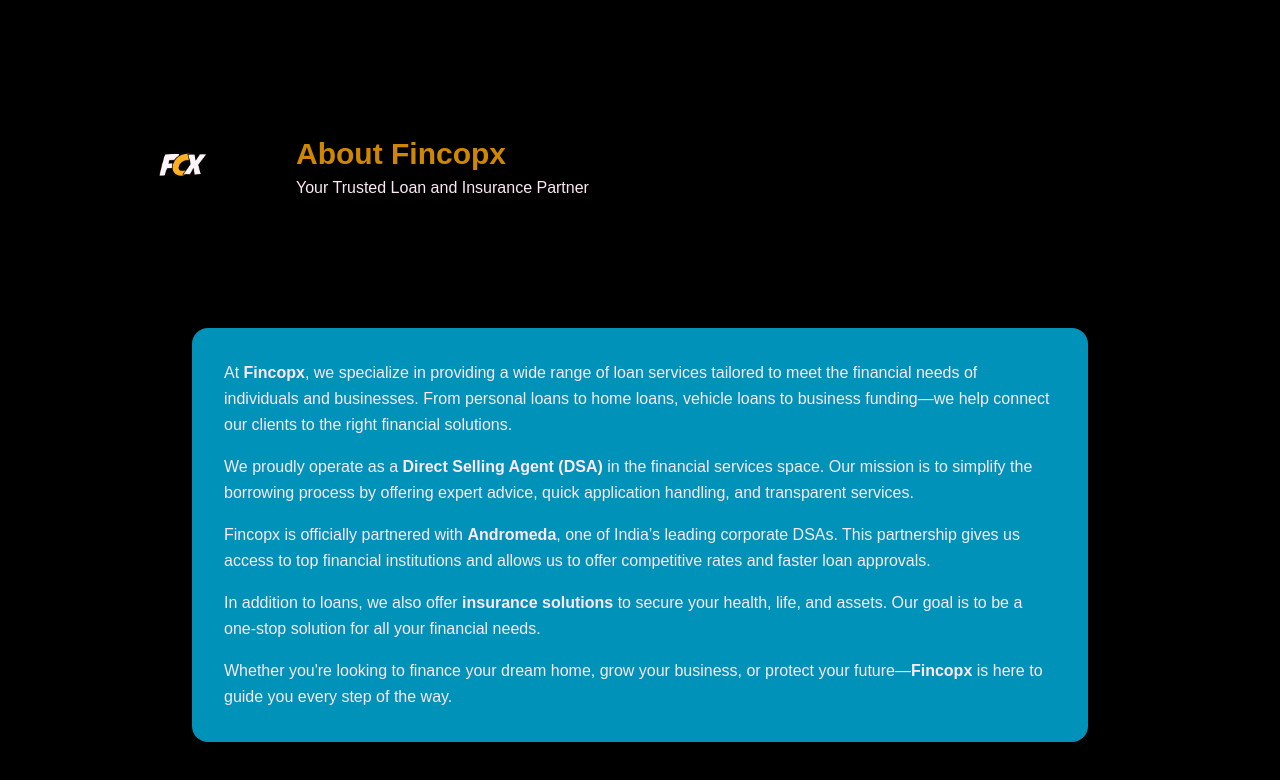
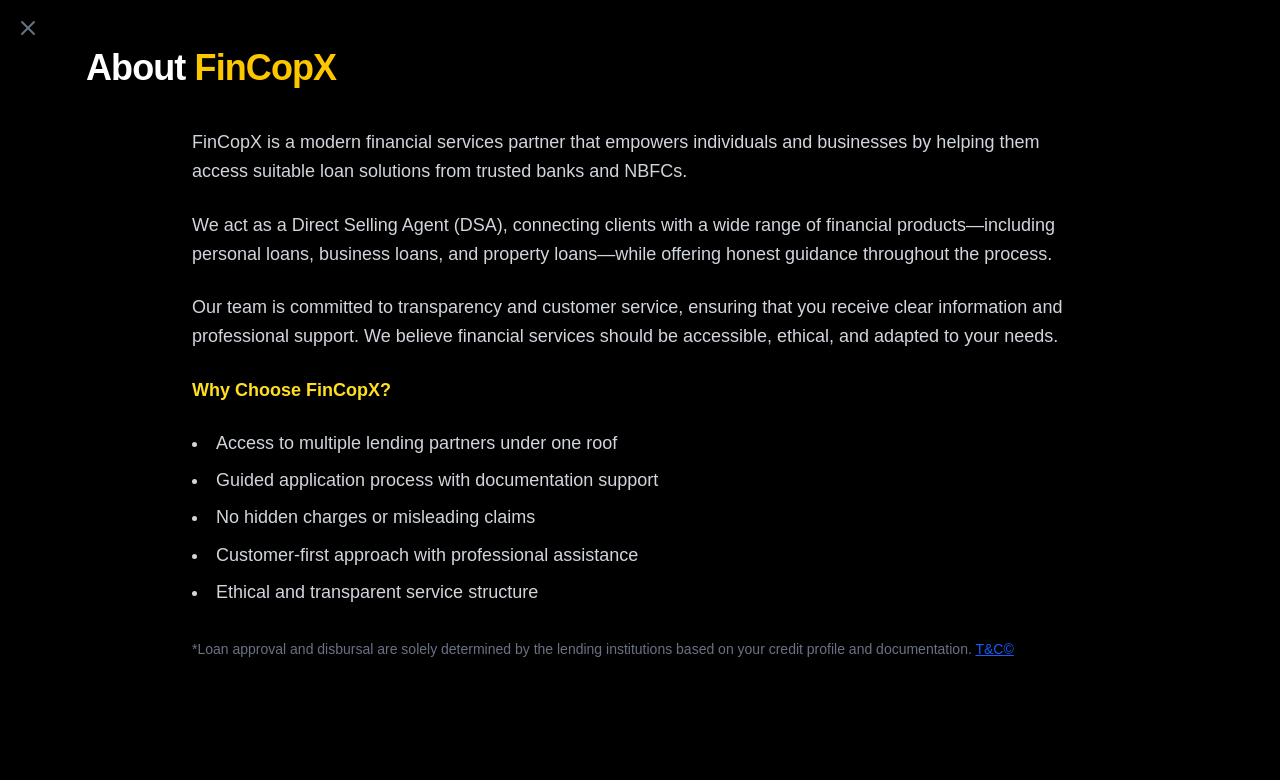
Before and after one commit to sanjeevdubey1/waltefin, a React (Vite) app: page /aboutus in a window 1280 px wide. Shown: the top 780 px of the page. Built offline with nearby package versions, Linux system fonts and the light colour scheme; a web font is replaced by a local one.

Commit message:
new changes t header

```diff
--- a/src/components/HeroSection.jsx
+++ b/src/components/HeroSection.jsx
@@ -1,4 +1,4 @@
-import React from 'react';
+import React, { useEffect } from 'react';
 import { useNavigate } from 'react-router-dom';
 import { Header } from './Header';
 import Services from './Services';
@@ -6,6 +6,13 @@
 
 export const HeroSection = () => {
   const navigate = useNavigate();
+
+  useEffect(() => {
+    if (window.location.hash) {
+      window.scrollTo({ top: 0, behavior: 'auto' });
+      history.replaceState(null, '', window.location.pathname);
+    }
+  }, []);
 
   return (
     <div>
@@ -18,39 +25,51 @@
         className="relative bg-[url('https://images.unsplash.com/photo-1597773150796-e5c14ebecbf5?q=80&w=2070&auto=format&fit=crop&ixlib=rb-4.1.0&ixid=M3wxMjA3fDB8MHxwaG90by1wYWdlfHx8fGVufDB8fHx8fA%3D%3D')] bg-cover bg-center h-screen w-full"
       >
         <div className="absolute inset-0 bg-black/60 flex flex-col items-center justify-center text-center px-6">
-          <h1 className="text-white text-4xl sm:text-5xl font-bold mb-4">Welcome to FinCopX</h1>
-          <p className="text-white text-base sm:text-xl mb-8 max-w-3xl font-mono">
-            Your Trusted Partner for Property, Business & Personal Loans
+          <h1 className="text-white text-4xl sm:text-5xl font-bold mb-3 leading-tight">
+            Loans Made Simple with <span className="text-yellow-400">FinCopX</span>
+          </h1>
+          <p className="text-yellow-100 text-lg sm:text-xl mb-4 font-medium">
+            Simplifying your path to Property, Business & Personal Loans
+          </p>
+          <p className="text-white text-base sm:text-lg mb-8 max-w-2xl font-mono">
+            Get expert guidance and access to multiple lenders under one roof. No false promises—just clarity and assistance.
           </p>
           <div className="flex flex-col sm:flex-row gap-4">
             <button
               onClick={() => navigate('/apply')}
-              className="bg-yellow-500 hover:bg-yellow-600 text-black font-semibold px-6 sm:px-8 py-2 sm:py-3 rounded-full text-sm sm:text-base"
+              className="bg-yellow-500 hover:bg-yellow-600 text-black font-bold px-6 sm:px-8 py-3 rounded-full text-sm sm:text-base shadow-lg transition"
             >
               Apply Now
             </button>
+             <a
+              href="tel:+919876543210"
+              className="bg-transparent border border-yellow-400 text-yellow-400 hover:bg-yellow-500 hover:text-black font-semibold px-6 sm:px-8 py-3 rounded-full text-sm sm:text-base transition"
+            >
+              Talk to Us
+            </a>
             <button
               onClick={() => navigate('/emi-calculator')}
-              className="bg-white hover:bg-gray-200 text-black font-semibold px-6 sm:px-8 py-2 sm:py-3 rounded-full text-sm sm:text-base"
+              className="bg-white hover:bg-gray-200 text-black font-semibold px-6 sm:px-8 py-3 rounded-full text-sm sm:text-base"
             >
               EMI Calculator
             </button>
+
           </div>
         </div>
       </div>
 
-      {/* Bank logos */}
+      {/* Partner Logos */}
       <Partners />
 
       {/* Services */}
       <Services />
 
-<section id='contactus' className="bg-gradient-to-r from-cyan-50 to-cyan-100 py-10 px-6 text-center rounded-t-3xl shadow-inner">
+      {/* Contact Section */}
+      <section id="contactus" className="bg-gradient-to-r from-cyan-50 to-cyan-100 py-10 px-6 text-center rounded-t-3xl shadow-inner">
         <h2 className="text-3xl sm:text-4xl font-bold text-gray-800 mb-3">Let’s Talk Finance</h2>
         <p className="text-gray-600 text-lg mb-6 max-w-2xl mx-auto">
-    We’ve helped over <span className="font-semibold text-yellow-600">2000+</span> clients get their dream loans. Ready to be next?
+          We’ve helped over <span className="font-semibold text-yellow-600">2000+</span> clients find the right loan solutions. Let’s find yours.
         </p>
-
         <div className="flex flex-col sm:flex-row justify-center items-center gap-4 mb-6">
           <a
             href="tel:+919876543210"
@@ -65,7 +84,6 @@
             Email Us: contact@fincopx.com
           </a>
         </div>
-
         <p className="text-sm text-gray-500">We’re available Mon–Sat, 10am–7pm</p>
       </section>
 
@@ -73,8 +91,6 @@
       <footer className="bg-cyan-50 text-center text-sm text-gray-500 py-4">
         © 2025 FincopX. All rights reserved.
       </footer>
-
-
     </div>
   );
 };
--- a/src/components/LoanForm.jsx
+++ b/src/components/LoanForm.jsx
@@ -90,7 +90,7 @@
 
   const handleClose = () => {
     setVisible(false);
-    setTimeout(() => navigate('/'), 400);
+    setTimeout(() => navigate('/'), 300);
   };
 
   const handleSuccessClose = () => {
@@ -116,7 +116,7 @@
             className="w-full max-w-3xl bg-black shadow-2xl rounded-xl p-6 flex flex-col justify-between text-white"
             initial={{ opacity: 0, scale: 0.9 }}
             animate={{ opacity: 1, scale: 1 }}
-            exit={{ opacity: 0, scale: 0.9, transition: { duration: 0.4 } }}
+            exit={{ opacity: 0, scale: 0.9, transition: { duration: 0.3 } }}
           >
             <div>
               <h1 className="text-3xl font-bold text-yellow-600 text-center mb-1 tracking-wide">Fincopx</h1>
--- a/src/pages/AboutUs.jsx
+++ b/src/pages/AboutUs.jsx
@@ -1,44 +1,55 @@
 import React from 'react';
-import FCX from '../assets/FCX.png'; // <-- Update path if needed
+import { useNavigate } from 'react-router-dom';
+import FCX from '../assets/FCX.png'; // Adjust path as needed
+import { X } from 'lucide-react';
+const AboutUs = () => {
+    const navigate = useNavigate();
+  return (
+    <section className="bg-black text-white min-h-screen px-6 py-12">
+      <button
+              onClick={() => navigate(-1)}
+              className="absolute top-4 left-4 text-gray-500 hover:text-red-500"
+              title="Close"
+            >
+              <X className="w-6 h-6" />
+            </button>
 
-const AboutUs = () => {
-  return (
-    <section className="min-h-screen w-auto bg-black  py-12">
+
       {/* Logo and Heading */}
-      <div className="max-w-6xl mx-auto p-8 flex items-center space-x-6 mb-10">
-        <div className=" p-2 rounded-full">
-          <img
-            src={FCX}
-            alt="Fincopx Logo"
-            className="w-40 h-40 object-contain"
-          />
-        </div>
-        <div>
-          <h1 className="text-3xl font-bold text-yellow-600">About Fincopx</h1>
-          <p className="text-pink-100 text-md mt-1">Your Trusted Loan and Insurance Partner</p>
-        </div>
+      <div className="flex items-center mb-10 max-w-6xl mx-auto mr-4.5">
+        <h1 className="text-3xl sm:text-4xl font-bold tracking-tight">
+          About <span className="text-yellow-400">FinCopX</span>
+        </h1>
       </div>
 
       {/* Content */}
-      <div className="max-w-4xl mx-auto bg-cyan-600 rounded-2xl shadow-md p-8 text-pink-100 leading-relaxed">
-        <p className="mb-4">
-          At <strong>Fincopx</strong>, we specialize in providing a wide range of loan services tailored to meet the financial needs of individuals and businesses. From personal loans to home loans, vehicle loans to business funding—we help connect our clients to the right financial solutions.
-        </p>
-
-        <p className="mb-4">
-          We proudly operate as a <strong>Direct Selling Agent (DSA)</strong> in the financial services space. Our mission is to simplify the borrowing process by offering expert advice, quick application handling, and transparent services.
-        </p>
-
-        <p className="mb-4">
-          Fincopx is officially partnered with <strong>Andromeda</strong>, one of India’s leading corporate DSAs. This partnership gives us access to top financial institutions and allows us to offer competitive rates and faster loan approvals.
-        </p>
-
-        <p className="mb-4">
-          In addition to loans, we also offer <strong>insurance solutions</strong> to secure your health, life, and assets. Our goal is to be a one-stop solution for all your financial needs.
+      <div className="max-w-4xl mx-auto space-y-6 text-gray-300 text-lg leading-relaxed">
+        <p>
+          FinCopX is a modern financial services partner that empowers individuals and businesses by helping them access
+          suitable loan solutions from trusted banks and NBFCs.
         </p>
 
         <p>
-          Whether you're looking to finance your dream home, grow your business, or protect your future—<strong>Fincopx</strong> is here to guide you every step of the way.
+          We act as a Direct Selling Agent (DSA), connecting clients with a wide range of financial products—including
+          personal loans, business loans, and property loans—while offering honest guidance throughout the process.
+        </p>
+
+        <p>
+          Our team is committed to transparency and customer service, ensuring that you receive clear information and
+          professional support. We believe financial services should be accessible, ethical, and adapted to your needs.
+        </p>
+
+        <p className="text-yellow-300 font-semibold">Why Choose FinCopX?</p>
+        <ul className="list-disc list-inside space-y-2">
+          <li>Access to multiple lending partners under one roof</li>
+          <li>Guided application process with documentation support</li>
+          <li>No hidden charges or misleading claims</li>
+          <li>Customer-first approach with professional assistance</li>
+          <li>Ethical and transparent service structure</li>
+        </ul>
+
+        <p className="text-sm text-gray-500 mt-8">
+          *Loan approval and disbursal are solely determined by the lending institutions based on your credit profile and documentation. <a className='underline text-blue-600' href="/terms">T&C©</a>
         </p>
       </div>
     </section>
--- a/src/pages/TermsAndServices .jsx
+++ b/src/pages/TermsAndServices .jsx
@@ -6,7 +6,7 @@
   const navigate = useNavigate();
 
   return (
-    <div className="relative  mx-auto p-6 text-sm text-gray-800 bg-gradient-to-br from-indigo-100 via-indigo-50 to-white px-4 py-2  flex items-center justify-center">
+    <div className="relative  mx-auto p-6 text-sm text-white bg-black px-4 py-2  flex items-center justify-center">
       {/* Close Button using Lucide Icon */}
       <button
         onClick={() => navigate(-1)}
@@ -16,7 +16,7 @@
         <X className="w-6 h-6" />
       </button>
 
-  <div className="max-w-7xl mx-auto p-6 text-gray-800 ">
+  <div className="max-w-7xl mx-auto p-6 text-white ">
       <h1 className="text-3xl font-bold mb-6 text-indigo-600">Terms and Conditions</h1>
 
       <section className="mb-6">
```
Also changed, not shown: src/components/Header.jsx (+5 -4 lines). Lines whose indentation alone changed are shown as unchanged.
